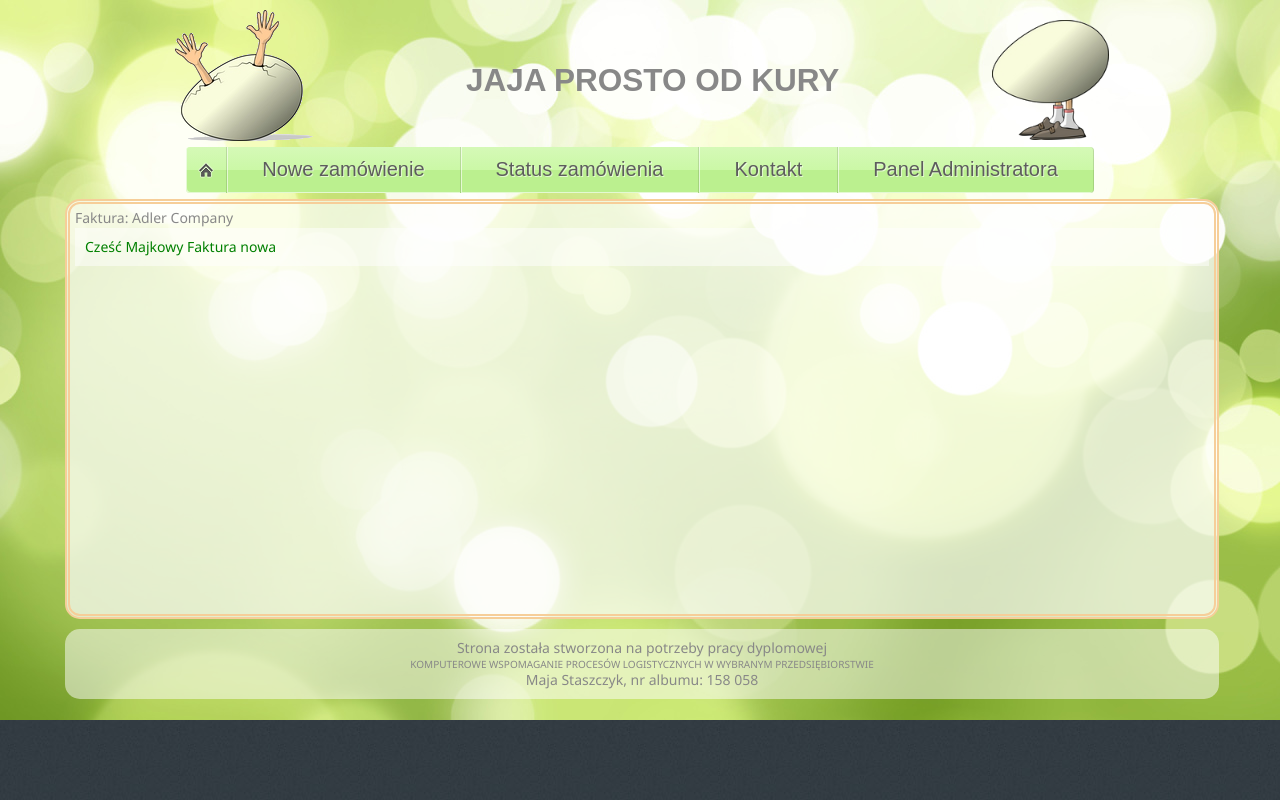
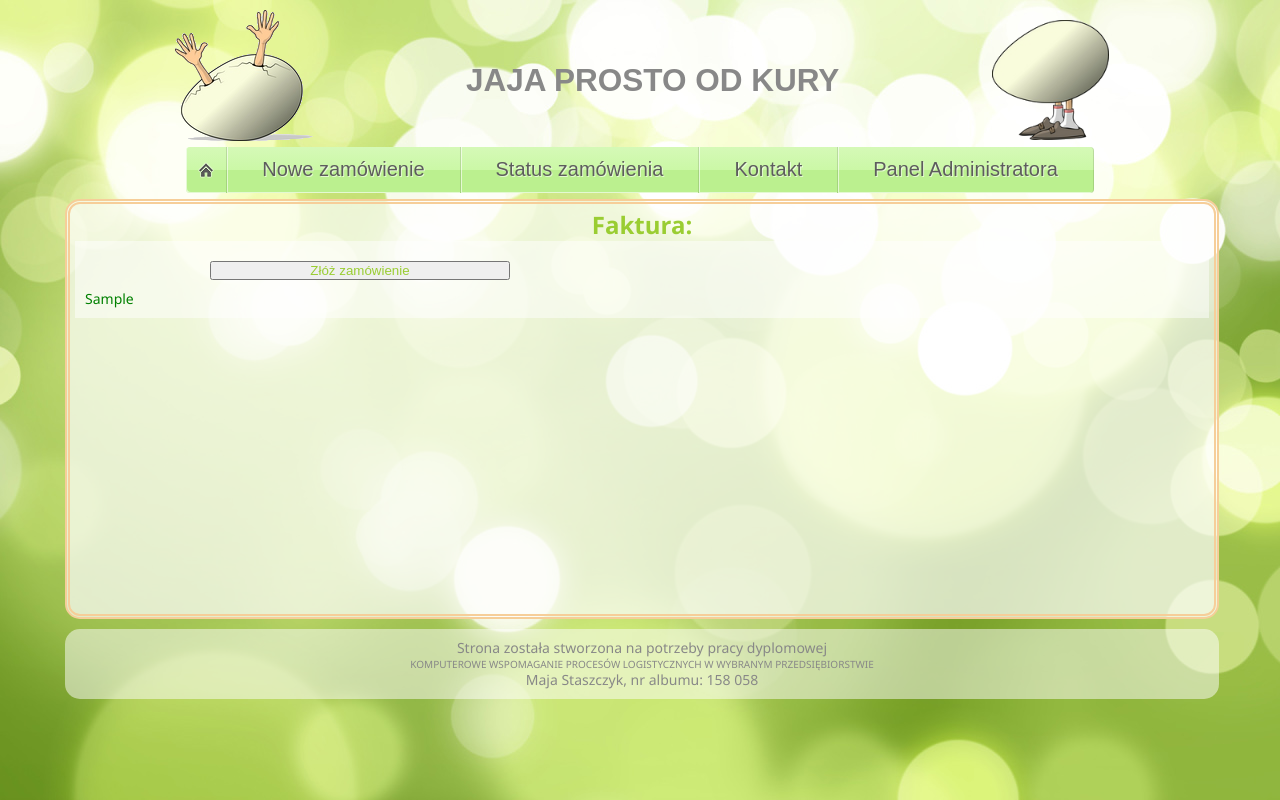
Before and after one commit to kornicameister/InvoiceManager, a Django app: template InvoiceManager/adler/templates/menadzer/fakturaNowa.html in a window 1280 px wide. Run offline with Django 3.2, Linux system fonts and the light colour scheme; data comes from the database, SQL or seed files in the repository; both versions use the stored data as it was after the commit; tables that the repository leaves empty hold one stand-in row (values such as "Sample post"); the template is opened without the code that fills it: values that come from a table or form of the project are taken from there, most other values are stand-ins (such as "Sample title", 1, 10 or a date in 2020); parts of the project's set-up code (start-up, migrations or seed data) failed here and were passed over.

Commit message:
before wizrd

```diff
--- /dev/null
+++ b/InvoiceManager/adler/static/style/form_style.css
@@ -0,0 +1,61 @@
+div#contactWrapper {
+    width   : 100%;
+    margin  : 0 auto;
+    display : inline;
+}
+
+div#contactForm {
+    padding-top : 30px;
+    float       : left;
+    width       : 50%;
+    height      : auto;
+    margin-left : 50px;
+}
+
+div#contactDetailsMap {
+    text-align : center;
+    width      : auto;
+    height     : auto;
+    float      : left;
+}
+
+div#contackMap {
+    margin-top : 20px;
+}
+
+form, input, select, textarea {
+    margin  : 0;
+    padding : 0;
+    color   : #9acd32;
+}
+
+div.box {
+    margin : 0 auto;
+    width  : 100%;
+}
+
+div.box p {
+    width   : 100%;
+    display : block;
+    padding : 10px 0 10px 0;
+}
+
+div.box p label {
+    display    : block;
+    color      : #bbbbbb;
+    font-size  : 12px;
+    float      : left;
+    width      : 100px;
+    text-align : right;
+    padding    : 5px 20px 0 0;
+}
+
+div.box p input[type=submit] {
+    width       : 300px;
+    margin-left : 125px;
+}
+
+/*formularz do zamówienia*/
+
+
+/*formularz do zamówienia*/
--- a/InvoiceManager/adler/static/style/main_style.css
+++ b/InvoiceManager/adler/static/style/main_style.css
@@ -4,13 +4,8 @@
     padding : 0;
 }
 
-html {
-    background : url('../img/bg_tile.jpg') #333d43;
-
-}
-
 body {
-    background : url('../img/bg_tile2.jpg') repeat-x top center, url('../img/bg_vert.jpg') repeat-x;
+    background : url('../img/bg_tile2.jpg') repeat-x top center;
     min-height : 700px;
     font       : 14px/1.3 'Segoe UI', Arial, sans-serif;
     color      : #888;
@@ -142,6 +137,12 @@
     top       : 51px;
 }
 
+p.pageTitle{
+text-align: center;
+    color: #9acd32;
+    font-size: x-large;
+    font-weight: bolder;
+}
 /*znaczniki*/
 
 /*style do menu*/
--- a/InvoiceManager/adler/templates/bazowy.html
+++ b/InvoiceManager/adler/templates/bazowy.html
@@ -8,6 +8,9 @@
     <link rel="stylesheet"
           type="text/css"
           href="{% static "css/main_style.css" %}"/>
+    <link rel="stylesheet"
+          type="text/css"
+          href="{% static "css/form_style.css" %}"/>
 </head>
 <body>
 <div id="wrapper">
@@ -17,6 +20,7 @@
                  title="źródło: http://www.imageenvision.com/150/14902-human-arms-reaching-out-from-an-egg-clipart-by-djart.jpg">
         </div>
         <p id="headerTitle">JAJA PROSTO OD KURY</p>
+
         <div id="egg1" class="logoTitle">
             <img src="{% static "img/egg_1.png" %}" alt="Logo Firmy"
                  title="źródło: http://www.imageenvision.com/150/14901-egg-with-feet-clipart-by-djart.jpg">
@@ -44,7 +48,9 @@
     </nav>
 
     <section>
-        {% block tytul %}{% endblock %}
+        <p class="pageTitle">
+            {% block tytul %}{% endblock %}
+        </p>
         <article>
             {% block trescStrony %}{% endblock %}
         </article>
--- a/InvoiceManager/adler/templates/menadzer/fakturaNowa.html
+++ b/InvoiceManager/adler/templates/menadzer/fakturaNowa.html
@@ -1,8 +1,27 @@
 {% extends "bazowy.html" %}
-{% block tytulStrony %} Zmień fakturę dla {{ zamowienie.klient.firma }} {% endblock %}
+{% block tytulStrony %} Zmień fakturę dla {% endblock %}
 {% block tytul %}
-    Faktura: {{ zamowienie.klient.firma }}
+    Faktura:
 {% endblock %}
 {% block trescStrony %}
-    Cześć Majkowy Faktura nowa
+    {% if sent %}
+        <div>
+            <p>Faktura została wysłana</p>
+        </div>
+    {% else %}
+        <div id="zamowienieFormWrapper">
+            <div id="zamowienie">
+                <form action="/kontakt/" method="post">
+                    <div class="box">
+                        {{ form.as_p }}
+                        <p><input type="submit" value="Złóż zamówienie"></p></div>
+                </form>
+            </div>
+            <div id="pozycje">
+            <div class="boxPozycja">
+                {{ form2.as_table }}
+            </div>
+            </div>
+        </div>
+    {% endif %}
 {% endblock %}
--- a/InvoiceManager/adler/tutti/models.py
+++ b/InvoiceManager/adler/tutti/models.py
@@ -110,5 +110,6 @@
     produkt = models.ForeignKey(Produkt)
     rodzaj = models.CharField(max_length=2, choices=JAJKO_RODZAJ, default=KLATKOWE, db_index=True)
     ilosc = models.IntegerField()
-    ilosc_typ = models.CharField(max_length=3, choices=ILOSC_RODZAJ, db_index=True, verbose_name='Opakowanie')
+    ilosc_typ = models.CharField(max_length=3, choices=ILOSC_RODZAJ, default=ILOSC_SKRZYNKI, db_index=True,
+        verbose_name='Opakowanie')
     transport = models.CharField(max_length=100, choices=TRANSPORT, verbose_name='Wymagania transportowe')
```
Also changed, not shown: InvoiceManager/adler/templates/kontakt/kontakt.html (+43 -3 lines), InvoiceManager/adler/tutti/controllers.py (+39 -3 lines), InvoiceManager/adler/static/img/bg_head.jpg (deleted), InvoiceManager/adler/static/img/bg_tile.jpg (deleted), InvoiceManager/adler/static/img/bg_vert.jpg (deleted), InvoiceManager/adler/static/img/egg_0.jpg (deleted), InvoiceManager/adler/static/img/egg_1.jpg (deleted), InvoiceManager/adler/static/img/logo.png (deleted), InvoiceManager/imanager.db.
